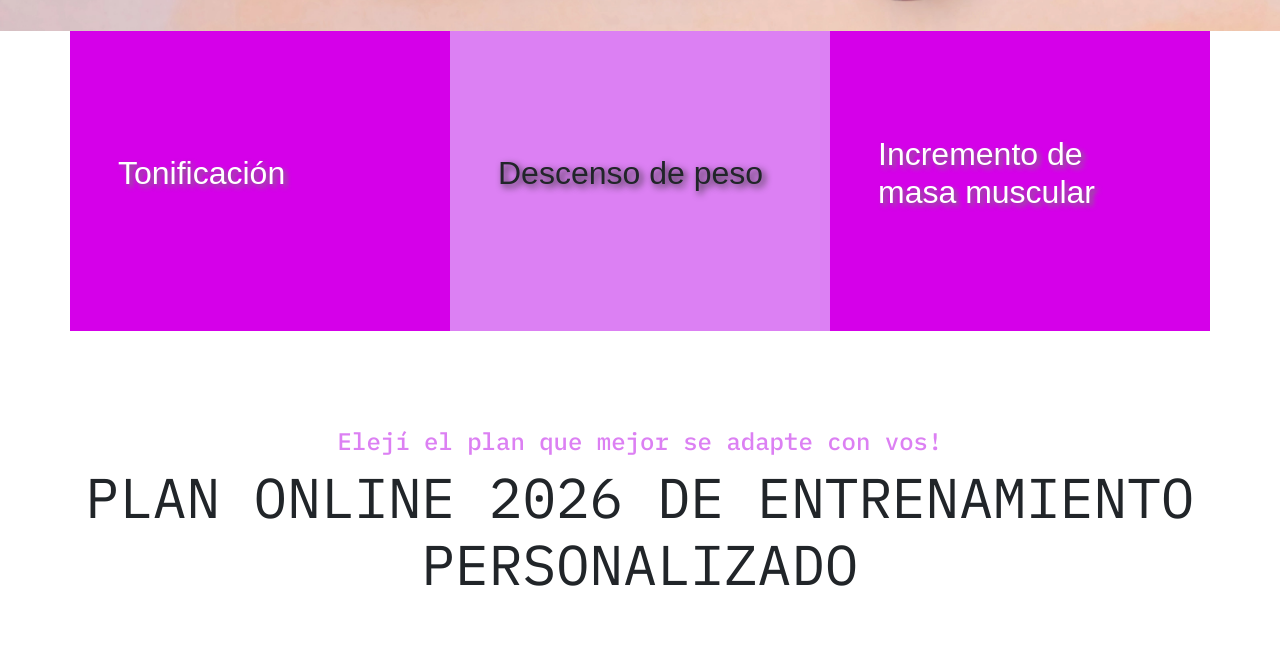
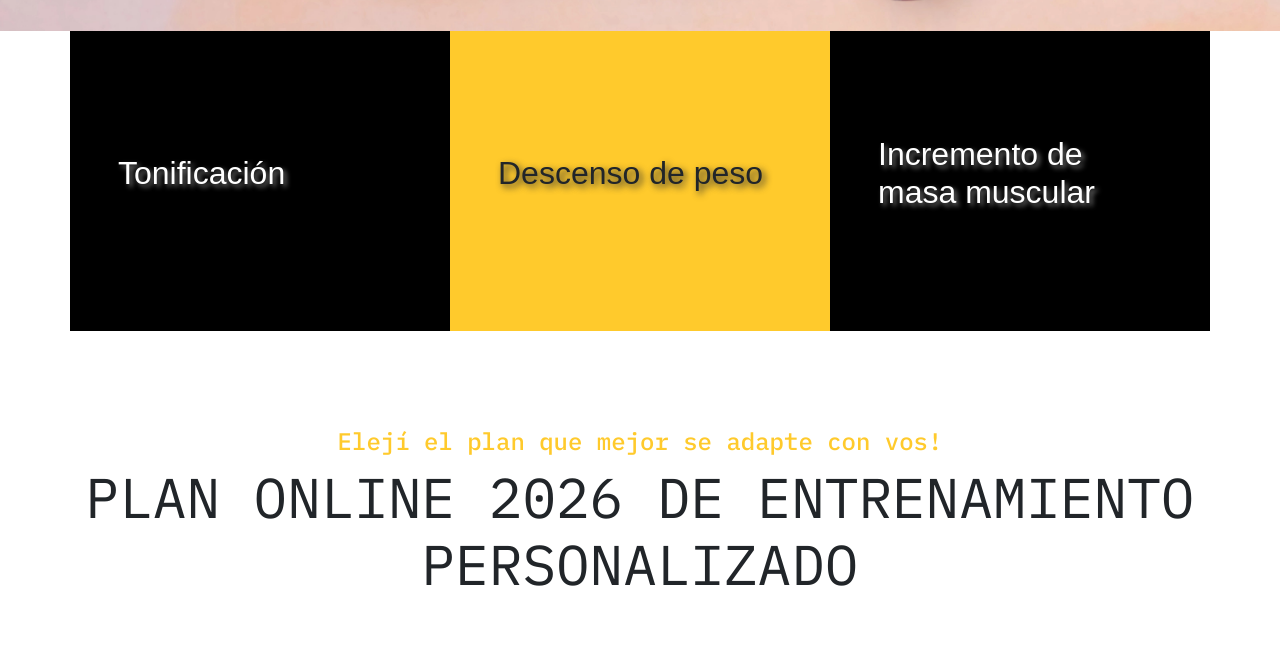
Before and after one commit to LautaroCompanys/toty-pagina, a plain HTML site: page index.html in a window 1280 px wide. Shown: the part 769-1420 px from the top of the page. Drawn offline with nearby package versions, Linux system fonts and the light colour scheme; a web font is replaced by a local one.

Commit message:
Prueba color original

```diff
--- a/css/styles.scss
+++ b/css/styles.scss
@@ -25,13 +25,14 @@ font-family: "IBM Plex Mono", sans-serif;
             beige #F2E4BB
             naranja #F25D07
 */
-// $color1:#FFCA2C;
-// $color2:#000000;
-// $color3:#312E49;
+$color1:#FFCA2C;
+$color2:#000000;
+$color3:#312E49;
 
-$color1:#dc80f3;
-$color2:#d500e9;
-$color3:#5e0570;
+// $color1:#dc80f3;
+// $color2:#d500e9;
+// $color3:#5e0570;
+
 .cut{
     margin-top: 0;
 }
```
Also changed, not shown: css/styles.css, 1 other file.
